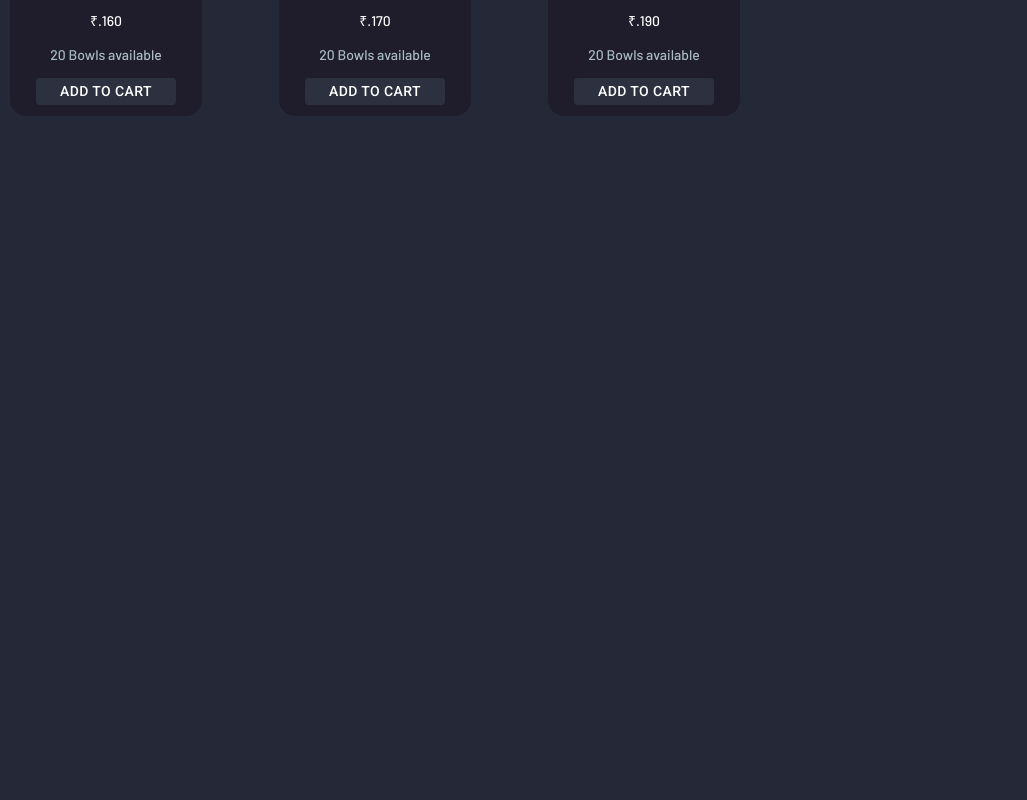
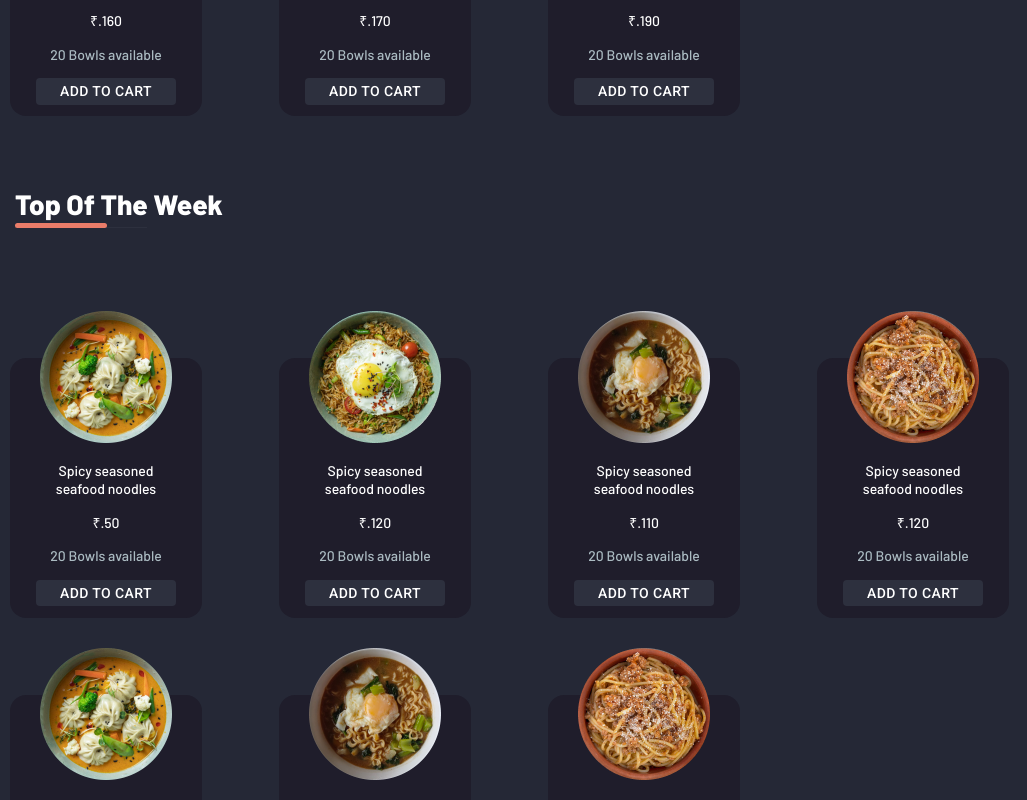
Before and after one commit to aninarafath6/Home-Chef, a React (Create React App) app in the folder home-che-front-end/: page / in a window 1280 px wide. Shown: the part 1340-2140 px from the top of the page, without its empty margins (0-1027 px from the left). Before the commit the page ends 1466 px from the top, so only its background shows below. Built offline with nearby package versions, Linux system fonts and the light colour scheme.

Commit message:
top of the week section

```diff
--- a/home-che-front-end/src/components/home/Home.js
+++ b/home-che-front-end/src/components/home/Home.js
@@ -2,12 +2,14 @@
 import Hero from '../hero/Hero';
 import HotDish from '../hot dishes/HotDish';
 import { Container } from './Home.Element';
+import TopOfTheWeek from '../top of the week/TopOfTheWeek';
+
 export default function Home() {
     return (
         <Container>
             <Hero/>
             <HotDish/>
-
+            <TopOfTheWeek/>
         </Container>
     )
 }
--- /dev/null
+++ b/home-che-front-end/src/components/top of the week/DisItem.js
@@ -0,0 +1,29 @@
+import {
+    DishContainer,
+    DishImageContainer,
+    DishContentContainer,
+    DisImage,
+    DishContent,
+    DishName,
+    DishPrice,
+    DishAvailability,
+    AddToCartButton
+} from "./TopOfTheWeek.Element";
+export default function DisItem({ dish }) {
+    const { name, price, availability, imageURL } = dish;
+    return (
+        <DishContainer>
+            <DishImageContainer>
+                <DisImage src={imageURL} alt={name} />
+            </DishImageContainer>
+            <DishContentContainer>
+                <DishContent>
+                    <DishName>{name}</DishName>
+                    <DishPrice>₹.{price}</DishPrice>
+                    <DishAvailability>{availability} Bowls available</DishAvailability>
+                    <AddToCartButton>Add To Cart</AddToCartButton>
+                </DishContent>
+            </DishContentContainer>
+        </DishContainer>
+    )
+}
--- /dev/null
+++ b/home-che-front-end/src/components/top of the week/TopOfTheWeek.Element.js
@@ -0,0 +1,143 @@
+  import styled from 'styled-components';
+  import { Button } from '@material-ui/core';
+
+  export const Container = styled.div`
+  width:1304px;
+  min-height:500px;
+  /* background:red */
+
+  @media(max-width:1304px){
+      width:100%;
+  }
+  `;
+  export const Heading = styled.h1`
+  /* Hot Dishes */
+  margin: 60px 15px;
+      font-family: Barlow;
+      font-style: normal;
+      font-weight: 600;
+      font-size: 28px;
+      line-height: 130%;
+      color: #FFFFFF;
+      position: relative;
+      ::before{
+        content: '';
+      position: absolute;
+      height: 1px;
+      background-color: #2D303E;
+      bottom: 0;
+      width: 132px;
+      /* margin-top: -17px; */
+      transform: translateY(5px);
+      }
+      ::after{
+        content: '';
+      position: absolute;
+      height: 5px;
+      background-color: #EA7C69;
+      bottom: 0;
+      width: 92px;
+      /* margin-top: -17px; */
+      transform: translateY(5px);
+      left:0;
+      border-radius:15px
+      }
+
+  `;
+  export const TopOfContentArea = styled.div`
+        /* width: 100%; */
+        height: fit-content;
+        padding: 10px;
+        display: flex;
+        align-items: flex-start;
+        justify-content: flex-start;
+        flex-wrap: wrap;
+        gap: 77px;
+        margin-top: 125px;
+        @media(max-width:480px){
+        justify-content:center;
+  }
+
+  `;
+  export const DishContainer = styled.div`
+    width:192px;
+    height:260px;
+    border-radius:16px;
+    background-color:#1F1D2B;
+    display:flex;
+    align-items:center;
+    justify-content:center;
+    flex-direction: column;
+  @media(max-width:480px){
+
+      width:15rem;
+  }
+  `;
+  export const DishImageContainer = styled.div`
+      width:132px;
+      height:132px;
+      /* background-color:red; */
+      transform: translateY(-111px);
+  position: absolute;
+  `;
+  export const DisImage = styled.img`
+        width:132px;
+      height:132px;
+  `;
+  export const DishContentContainer = styled.div``;
+    export const DishContent = styled.div`
+  width: 140px;
+  height: 130px;
+  margin-top: 79px;
+  display:flex;
+  justify-content:center;
+  text-align:center;
+  flex-direction:column
+  `;
+  export const DishName = styled.p`
+      /* Spicy seasoned seafood noodles */
+      font-family: Barlow;
+      font-style: normal;
+      font-weight: 500;
+      font-size: 14px;
+      line-height: 130%;
+      /* or 18px */
+      text-align: center;
+      color: #FFFFFF;
+    `;
+
+export const DishPrice = styled.p`
+/* $ 2.29 */
+
+font-family: Barlow;
+font-style: normal;
+font-weight: normal;
+font-size: 14px;
+line-height: 140%;
+/* identical to box height, or 20px */
+text-align: center;
+margin-top: 0;
+color: #FFFFFF;
+
+`;
+export const DishAvailability =styled.p`
+/* 20 Bowls available */
+font-family: Barlow;
+font-style: normal;
+font-weight: normal;
+font-size: 14px;
+line-height: 140%;
+/* identical to box height, or 20px */
+text-align: center;
+margin-top: 0;
+color: #ABBBC2;`;
+export const AddToCartButton = styled(Button)`
+&&&{
+  background: #2D303E;
+border-radius: 4px;
+outline:none;
+border:none;
+padding:1px;
+color:#fff;
+}
+`;
--- /dev/null
+++ b/home-che-front-end/src/components/top of the week/TopOfTheWeek.js
@@ -0,0 +1,27 @@
+import {
+    Container,
+    Heading,
+    TopOfContentArea,
+} from "./TopOfTheWeek.Element";
+import dishes from './dummyDishes'
+import DishItem from './DisItem'
+
+export default function TopOfTheWeek() {
+    return (
+        <Container>
+            <Heading>
+                Top Of The Week
+            </Heading>
+            <TopOfContentArea>
+           {
+               dishes.map((dish,key)=>{
+                   return(
+                       <DishItem dish={dish} key={key}/>
+                   )
+               })
+           }
+
+            </TopOfContentArea>
+        </Container>
+    )
+}
--- /dev/null
+++ b/home-che-front-end/src/components/top of the week/dummyDishes.js
@@ -0,0 +1,44 @@
+export default [
+    {
+        name:'Spicy seasoned seafood noodles',
+        price:'50',
+        availability: 20,
+        imageURL:'/images/Content-Image 3.png'
+    },
+    {
+        name:'Spicy seasoned seafood noodles',
+        price:'120',
+        availability: 20,
+        imageURL:'/images/Content-Image 5.png'
+    },
+    {
+        name:'Spicy seasoned seafood noodles',
+        price:'110',
+        availability: 20,
+        imageURL:'/images/Content-Images.png'
+    },
+    {
+        name:'Spicy seasoned seafood noodles',
+        price:'120',
+        availability: 20,
+        imageURL:'/images/ContentImage.png'
+    },
+    {
+        name:'Spicy seasoned seafood noodles',
+        price:'160',
+        availability: 20,
+        imageURL:'/images/Content-Image 3.png'
+    },
+    {
+        name:'Spicy seasoned seafood noodles',
+        price:'170',
+        availability: 20,
+        imageURL:'/images/Content-Images.png'
+    },
+    {
+        name:'Spicy seasoned seafood noodles',
+        price:'190',
+        availability: 20,
+        imageURL:'/images/ContentImage.png'
+    },
+]
```
